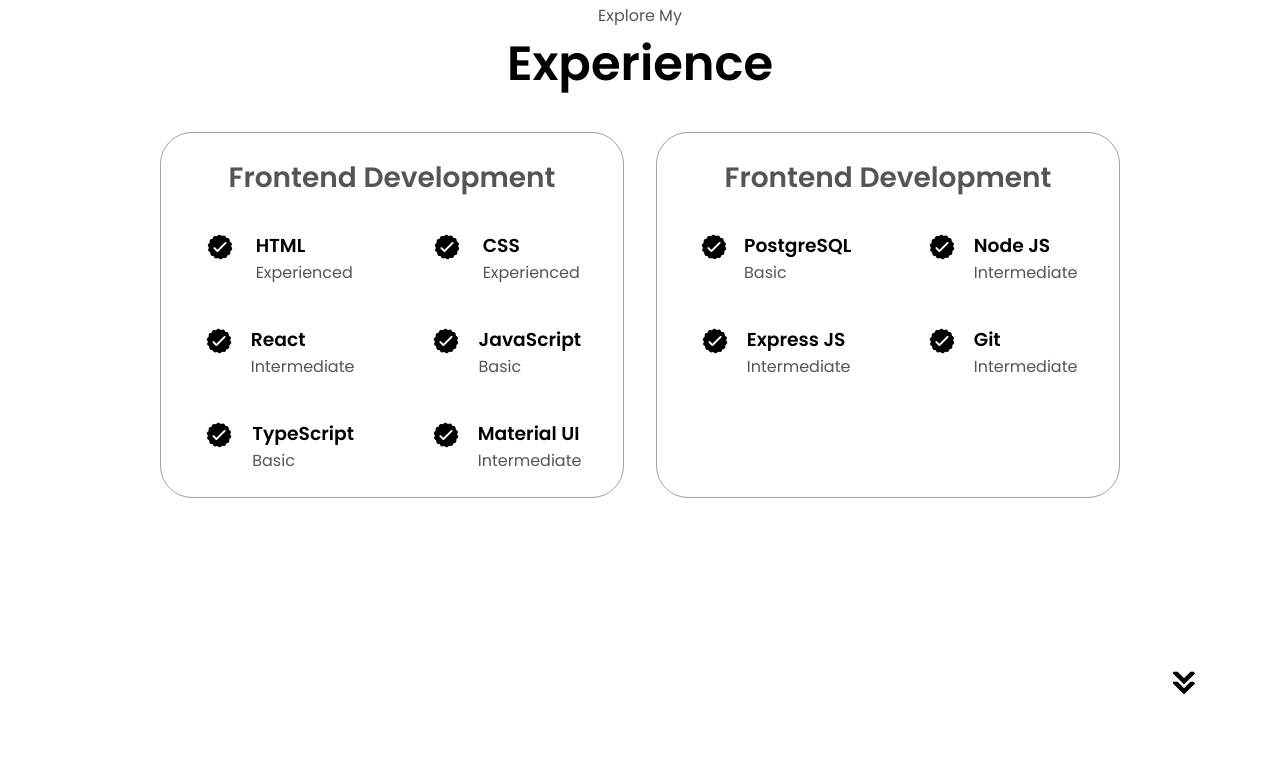
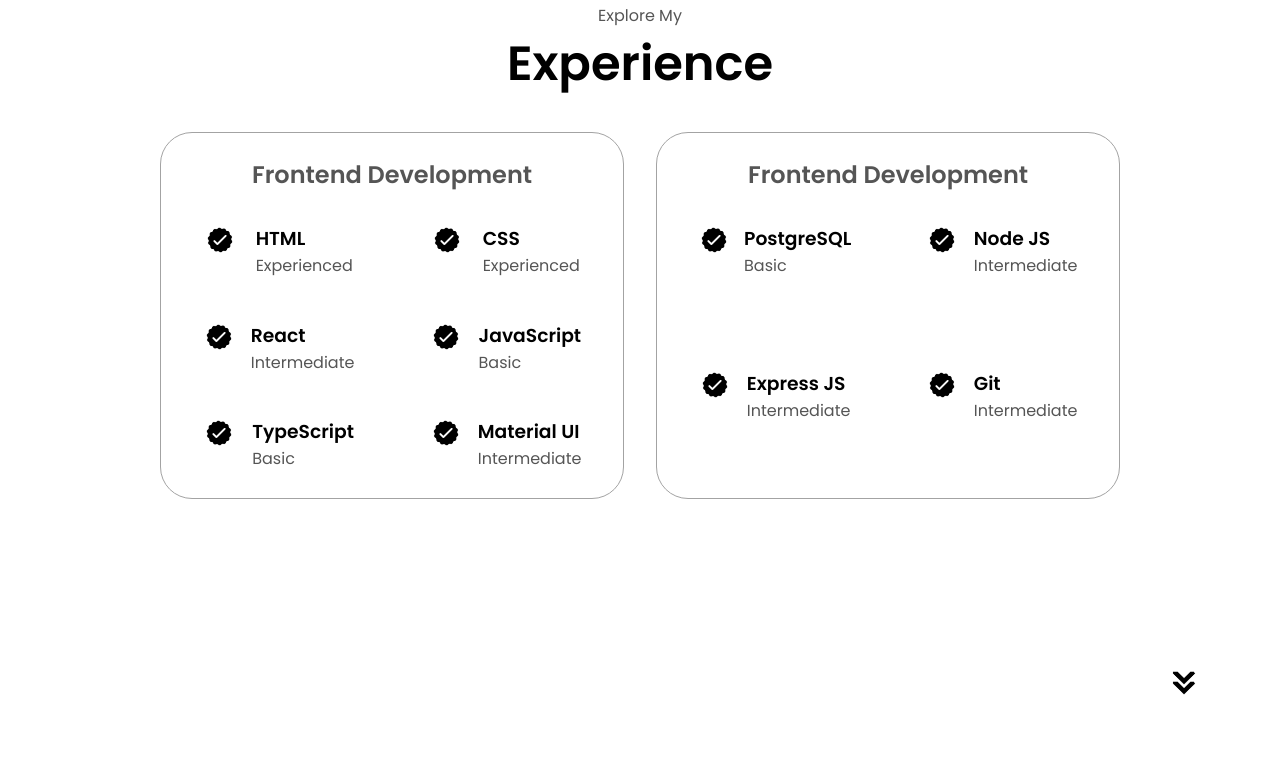
Before and after one commit to Mousab1985/html-css-js-portfolio-tutorial-2-main, a plain HTML site: page index.html in a window 1280 px wide. Shown: the part 1693-2461 px from the top of the page. Drawn offline with Linux system fonts and the light colour scheme.

Commit message:
adjusting fonts

```diff
--- a/style.css
+++ b/style.css
@@ -323,7 +323,7 @@ section {
 .experience-sub-title {
   color: rgb(85, 85, 85);
   font-weight: 600;
-  font-size: 1.75rem;
+  font-size: 1.50rem;
   margin-bottom: 2rem;
 }
 
@@ -340,6 +340,7 @@ section {
   flex-direction: row;
   gap: 2.5rem;
   justify-content: space-around;
+  height: 250px;
 }
 
 article {
```
